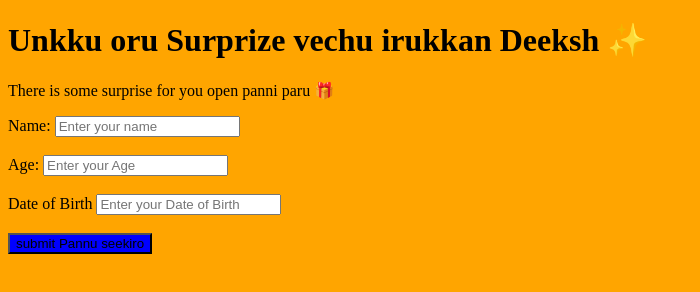
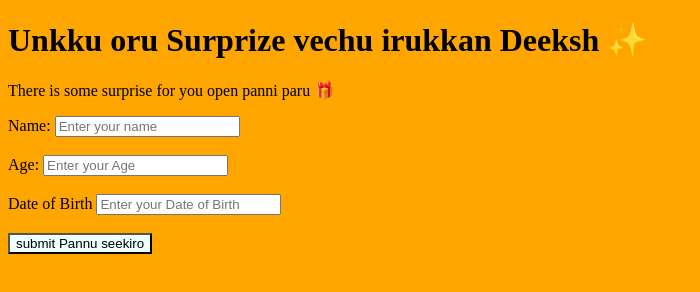
Before and after one commit to narenkarthick0405-sudo/practice, a plain HTML site: page index.html in a window 1280 px wide. Shown: the whole page, without its empty margins (0-700 px from the left). Drawn offline with Linux system fonts and the light colour scheme.

Commit message:
Update index.html

```diff
--- a/index.html
+++ b/index.html
@@ -10,7 +10,7 @@
             }
             button
             {
-                background:blue;
+                background:azure;
             }
         </style>
     </head>
```
